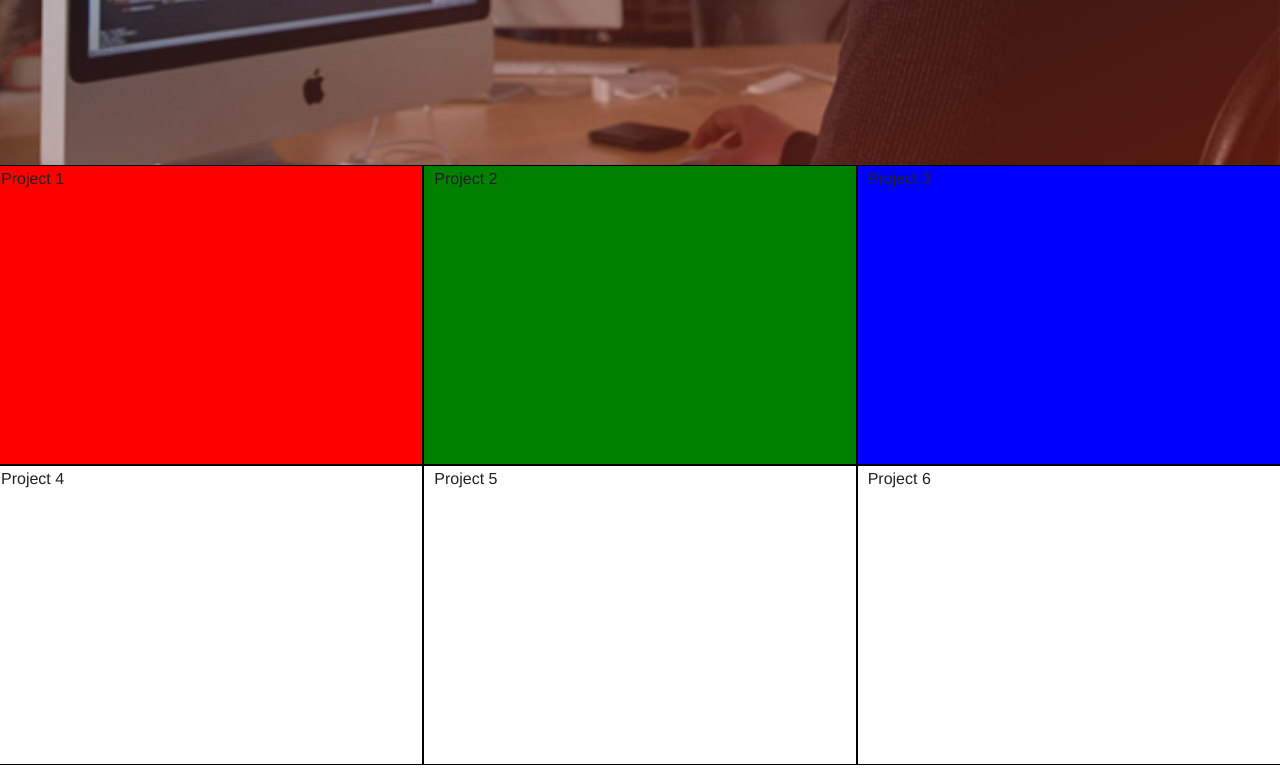
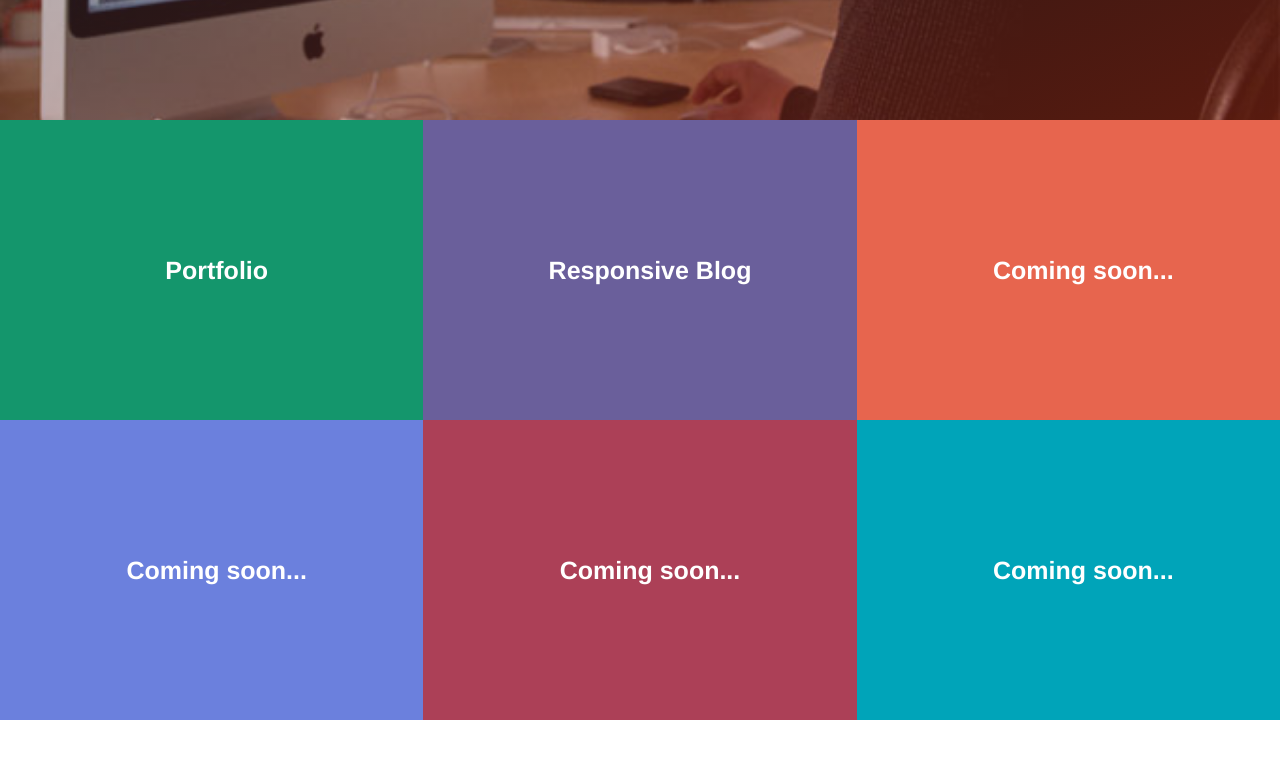
Before and after one commit to alan247/UD-FEND-PJ1-Portfolio, a plain HTML site: page index.html in a window 1280 px wide. Shown: the part 440-1210 px from the top of the page. Drawn offline with Linux system fonts and the light colour scheme.

Commit message:
Add projects section styling, make navbar fixed

```diff
--- a/css/main.css
+++ b/css/main.css
@@ -33,21 +33,43 @@ main:before {
 }
 
 .projects li:nth-child(1) {
-	background-color: red;
+	background-color: #14966C;
 }
 
 .projects li:nth-child(2) {
-	background-color: green;
+	background-color: #6A5F9B;
 }
 
 .projects li:nth-child(3) {
-	background-color: blue;
+	background-color: #E7654E;
 }
 
-/*Delete*/
+.projects li:nth-child(4) {
+	background-color: #6B80DD;
+}
+
+.projects li:nth-child(5) {
+	background-color: #AC4057;
+}
+
+.projects li:nth-child(6) {
+	background-color: #00A4B9;
+}
+
 .projects ul li{
-	border: 1px solid black;
 	min-height: 300px;
+	position: relative;
+}
+
+.project-name {
+	display: block;
+    position: absolute;
+    top: calc(50% - 20px);
+    text-align: center;
+    width: 100%;
+    font-weight: bold;
+    color: white;
+    font-size: 25px;
 }
 
 .about-me {
@@ -57,10 +79,6 @@ main:before {
 
 .about-me .columns {
 	margin-bottom: 50px;
-}
-
-.skill-html5 {
-
 }
 
 [class^="skill-"] [class^="flaticon-"] {
--- a/index.html
+++ b/index.html
@@ -10,6 +10,7 @@
 <body>
 
 	<header>
+		<div class="fixed">
 			<nav class="top-bar" data-topbar role="navigation">
 			  <ul class="title-area">
 			    <li class="name">
@@ -27,6 +28,7 @@
 			    </ul>
 			  </section>
 			</nav>
+		</div>
 	</header>
 
 	<main>
@@ -36,13 +38,13 @@
 	</main>
 
 	<section class="projects">
-		<ul class="small-block-grid-1 medium-block-grid-2 large-block-grid-3">
-			<li>Project 1</li>
-			<li>Project 2</li>
-			<li>Project 3</li>
-			<li>Project 4</li>
-			<li>Project 5</li>
-			<li>Project 6</li>
+		<ul class="small-block-grid-2 medium-block-grid-2 large-block-grid-3">
+			<li><span class="project-name">Portfolio<span></li>
+			<li><span class="project-name">Responsive Blog<span></li>
+			<li><span class="project-name">Coming soon...<span></li>
+			<li><span class="project-name">Coming soon...<span></li>
+			<li><span class="project-name">Coming soon...<span></li>
+			<li><span class="project-name">Coming soon...<span></li>
 		</ul>
 	</section>
 
```
Lines whose indentation alone changed are shown as unchanged.
